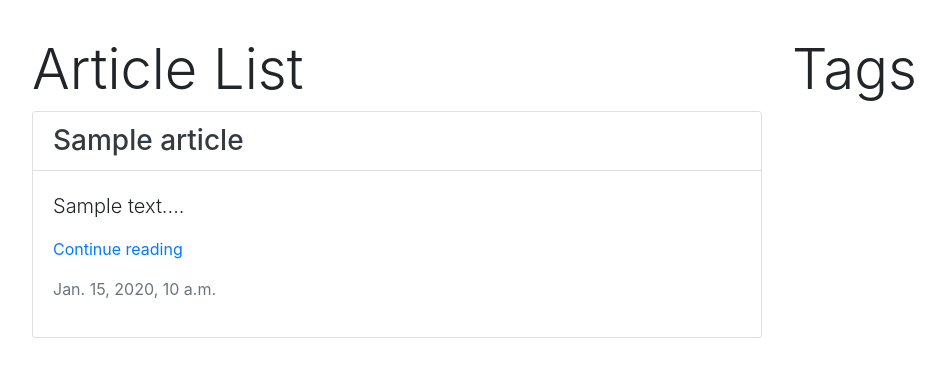
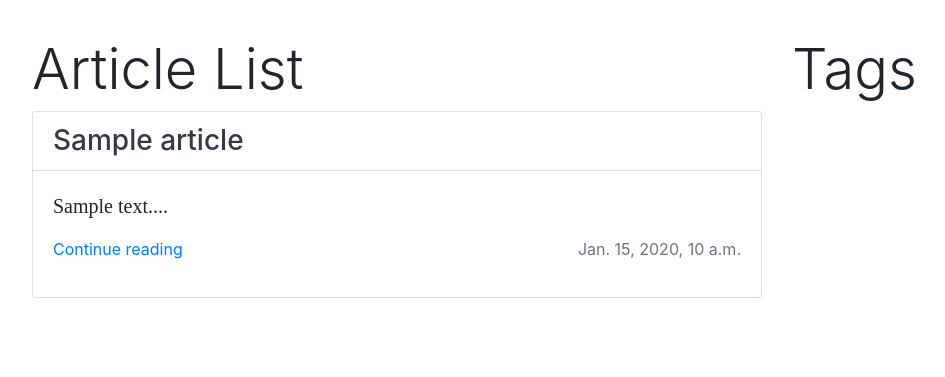
Before and after one commit to sheilambadi/django-blog, a Django app: page /articles/ in a window 1280 px wide. Shown: the part 261-638 px from the top of the page, without its empty margins (53-998 px from the left). Run offline with Django 3.2, Linux system fonts and the light colour scheme; tables that the repository leaves empty hold one stand-in row (values such as "Sample post"); some libraries are stand-ins or nearby versions.

Commit message:
display continue and date inline

```diff
--- a/articles/templates/articles/article_detail.html
+++ b/articles/templates/articles/article_detail.html
@@ -9,7 +9,7 @@
     </div>
 </div>
 
-<div class="container mx-auto" id ="article_detail">
+<div class="container mx-auto article_detail">
     <p class="lead text-justify">
         {{article.body}}
     </p>
--- a/articles/templates/articles/article_list.html
+++ b/articles/templates/articles/article_list.html
@@ -24,9 +24,16 @@
                         </div>
                         <div class="card-body">
                             <div class="card-text">
-                                <p class="lead">{{ article.snippet }}</p>
-                                <p class="md-2"><a href="{% url 'articles:article_detail' slug=article.slug%}">Continue reading</a></p>
-                                <p class="text-muted">{{ article.date }}</p>
+                                <p class="lead article_snippet">{{ article.snippet }}</p>
+
+                                <div class="row">
+                                    <div class="col">
+                                        <p><a href="{% url 'articles:article_detail' slug=article.slug%}">Continue reading</a></p>
+                                    </div>
+                                    <div class="col">
+                                        <p class="text-muted float-right">{{ article.date }}</p>
+                                    </div>
+                                </div>
                             </div>
                         </div>
                     </div>
--- a/articles/views.py
+++ b/articles/views.py
@@ -4,7 +4,7 @@ from django.http import HttpResponse
 
 # Create your views here.
 def article_list(request):
-    articles = Article.objects.all().order_by('date')
+    articles = Article.objects.all().order_by('date')[::-1]
 
     #3rd param is dictionary with data to send to html
     return render(request, 'articles/article_list.html', {'articles': articles})
--- a/static/css/style.css
+++ b/static/css/style.css
@@ -1,8 +1,12 @@
-#article_detail {
+.article_detail {
     font-size: 20px;
     color: #212529;
     font-family: Lora,'Times New Roman',serif;
+}
 
+.article_snippet {
+    color: #212529;
+    font-family: Lora,'Times New Roman',serif;
 }
 
 p {
```
